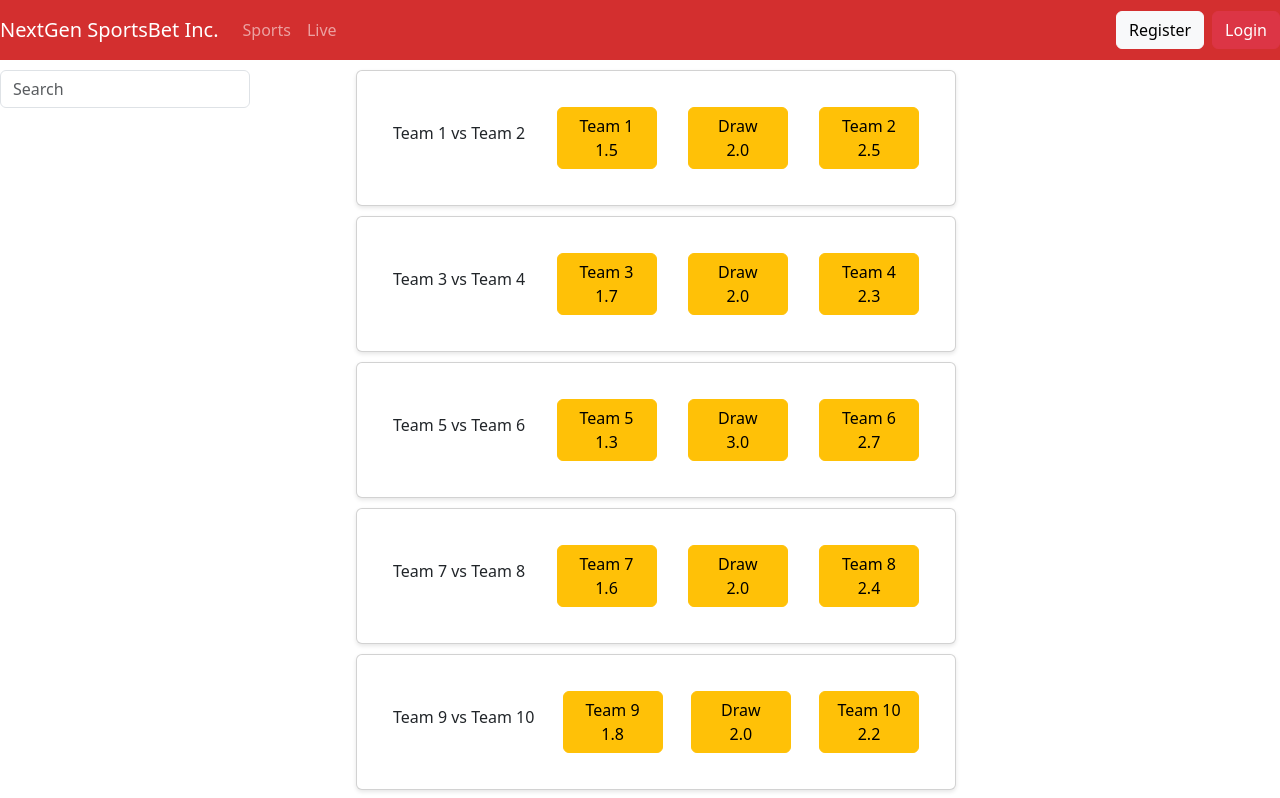
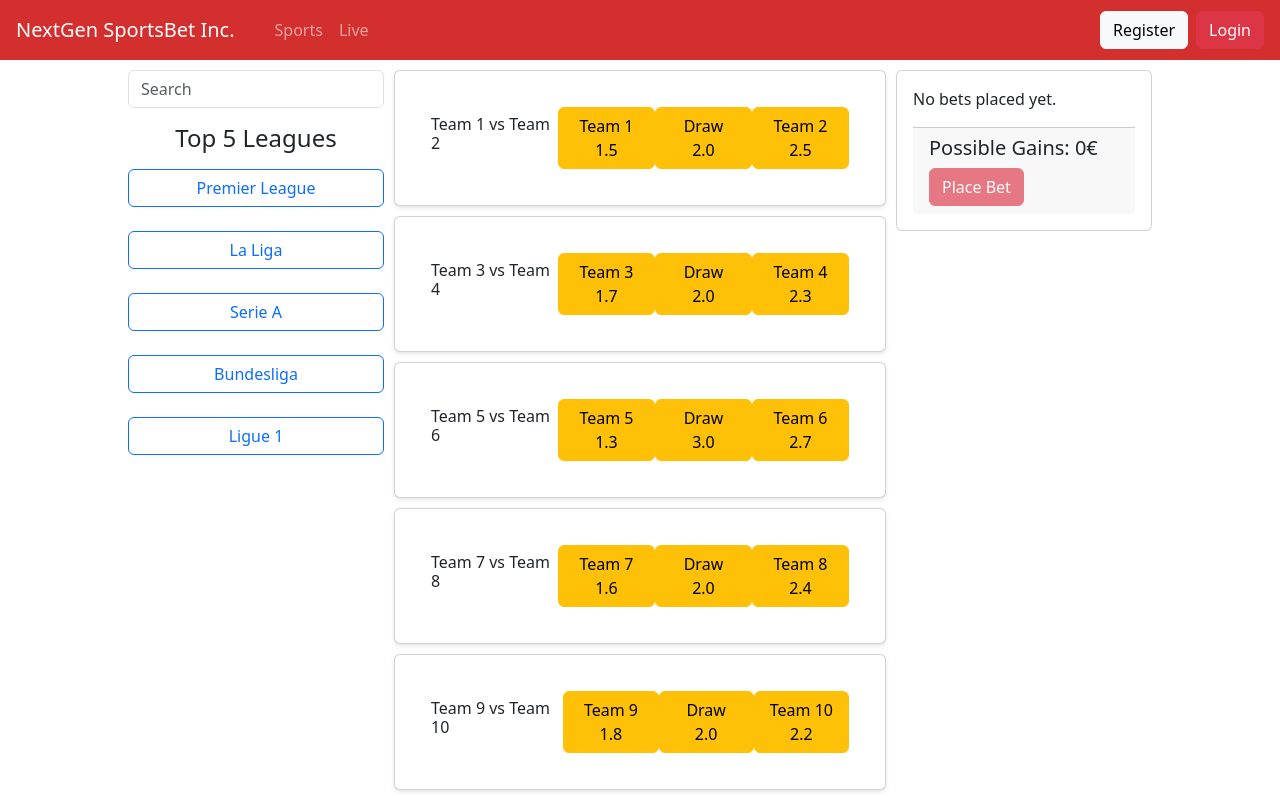
Before and after one commit to pompeucosta/Betting-WebApp, a React (Vite) app in the folder ui/: page / in a window 1280 px wide. Shown: the top 798 px of the page. Built offline with nearby package versions, Linux system fonts and the light colour scheme.

Commit message:
added bets preview and some css tweaks

```diff
--- a/ui/src/App.css
+++ b/ui/src/App.css
@@ -4,6 +4,13 @@ body, html, #root, .App {
   margin: 0;
   display: flex;
   flex-direction: column;
+  box-sizing: border-box;
+}
+
+*,
+*::before,
+*::after {
+  box-sizing: inherit;
 }
 
 .navbar {
@@ -12,27 +19,41 @@ body, html, #root, .App {
   justify-content: space-between;
   padding: 10px;
   height: 60px;
+  box-sizing: border-box;
 }
 
 .sidenav {
-  height: calc(100% - 60px);
-  width: 250px;
+  width: 20%;
+  background: #fff;
   position: fixed;
-  z-index: 1;
   top: 60px;
-  left: 0;
+  margin-bottom: 70px;
+  left: 10%;
   overflow-x: hidden;
   padding-top: 10px;
+  transition: width 0.3s ease;
 }
 
-.content {
+.betPreview {
+  width: 20%;
+  background: #fff;
+  position: fixed;
+  top: 60px;
+  margin-bottom: 70px;
+  right: 10%;
+  overflow-x: hidden;
+  padding-top: 10px;
+  transition: width 0.3s ease;
+}
+
+.gameList {
   flex: 1;
-  display: flex;
-  justify-content: center;
-  align-items: center;
-  text-align: center;
-  padding: 20px;
-  padding-top: 60px;
+  position: relative;
+  margin-left: 30%;
+  margin-right: 30%;
+  top: 60px;
+  margin-bottom: 70px;
+  box-sizing: border-box;
 }
 
 .gameCard {
@@ -41,7 +62,7 @@ body, html, #root, .App {
   box-shadow: 0 2px 4px rgba(0, 0, 0, 0.1);
   margin: 10px;
   padding: 20px;
-  width: 600px;
+  box-sizing: border-box;
 }
 
 .gameCardContent {
@@ -49,12 +70,6 @@ body, html, #root, .App {
   align-items: center;
   justify-content: space-between;
   flex-direction: row;
-}
-
-.gameList {
-  display: flex;
-  flex-wrap: wrap;
-  justify-content: center;
 }
 
 .oddsButton {
@@ -75,4 +90,24 @@ footer {
   padding: 10px;
   text-align: center;
   width: 100%;
+  height: 60px;
+  box-sizing: border-box;
 }
+
+@media (max-width: 1200px) {
+  .sidenav {
+    display: none;
+  }
+
+  .gameList {
+    margin-left: 10%;
+    margin-right: 10%;
+  }
+
+  .betPreview {
+    position: static;
+    width: 100%;
+    height: auto;
+    display: block;
+  }
+}
--- a/ui/src/App.jsx
+++ b/ui/src/App.jsx
@@ -4,20 +4,16 @@ import Error from './pages/Error'
 import Home from './pages/Home'
 import Header from './components/Header'
 import Footer from './components/Footer'
-import Sidenav from './components/Sidenav'
 
 function App() {
   return (
     <BrowserRouter>
       <div className="App">
         <Header />
-        <Sidenav />
-        <div className="content">
           <Routes>
-            <Route path="/" element={<Home />} />
+            <Route path="/" element={<Home/>} />
             <Route path="*" element={<Error />} />
           </Routes>
-        </div>
         <Footer />
       </div>
     </BrowserRouter>
--- /dev/null
+++ b/ui/src/components/BetCard.jsx
@@ -0,0 +1,24 @@
+import React from 'react'
+import { Card, Form, Button } from 'react-bootstrap'
+
+const BetCard = ({ bet, handleRemoveBet, onBetAmountChange }) => {
+    return (
+        <Card>
+            <Card.Header>
+                <Button variant="danger" onClick={() => handleRemoveBet(bet)}>X</Button>
+            </Card.Header>
+            <Card.Body>
+                <h6>{bet.game.homeTeam} vs {bet.game.awayTeam}</h6>
+                <h5>{bet.team}</h5>
+                <p>{bet.odds}</p>
+                <Form>
+                    <Form.Group controlId="betAmount">
+                        <Form.Control type="number" placeholder="Amount" onChange={(e) => onBetAmountChange(bet, e.target.value)} />
+                    </Form.Group>
+                </Form>
+            </Card.Body>
+        </Card>
+    )
+}
+
+export default BetCard
--- /dev/null
+++ b/ui/src/components/BetPreview.jsx
@@ -0,0 +1,60 @@
+import { useState, useEffect } from 'react'
+import { Card, Button } from 'react-bootstrap'
+import BetCard from './BetCard'
+
+const BetPreview = ( { bets, onBetRemoved } ) => {
+    const [possibleGains, setPossibleGains] = useState(0)
+
+    // useEffect hook to calculate possible gains when bets are removed
+    useEffect(() => {
+        calculatePossibleGains()
+    }, [bets])
+
+    const calculatePossibleGains = () => {
+        let gains = 0
+        bets.forEach((bet) => {
+            gains += bet.amount * bet.odds
+        })
+        setPossibleGains(gains)
+    }
+
+    const onBetAmountChange = (bet, amount) => {
+        bet.amount = amount
+        calculatePossibleGains() // Recalculate possible gains when bet amount changes
+    }
+
+    const handleRemoveBet = (bet) => {
+        onBetRemoved(bet)
+    }
+
+    return (
+        <div className="betPreview">
+            <Card>
+                <Card.Body>
+                    {bets.length > 0 ? (
+                        bets.map((bet) => (
+                        <div key={bet.id}>
+                            <BetCard bet={bet} handleRemoveBet={handleRemoveBet} onBetAmountChange={onBetAmountChange} />
+                        </div>
+                    ))
+                    ) : (
+                        <p>No bets placed yet.</p>
+                    )}
+                    {bets.length > 0 ? (
+                        <Card.Footer>
+                            <h5>Possible Gains: {possibleGains}€</h5>
+                            <Button variant="danger">Place Bet</Button>
+                        </Card.Footer>
+                    ) : (
+                        <Card.Footer>
+                            <h5>Possible Gains: {possibleGains}€</h5>
+                            <Button variant="danger" disabled>Place Bet</Button>
+                        </Card.Footer>
+                    )}
+                </Card.Body>
+            </Card>
+        </div>
+    )
+}
+
+export default BetPreview
--- a/ui/src/components/Footer.jsx
+++ b/ui/src/components/Footer.jsx
@@ -5,7 +5,7 @@ const Footer = () => {
         <footer>
             <p>&copy; NextGen SportsBet Inc.</p>
         </footer>
-    );
-};
+    )
+}
 
-export default Footer;
+export default Footer
--- a/ui/src/components/Game.jsx
+++ /dev/null
@@ -1,28 +0,0 @@
-import React from 'react';
-import { Card, Button, ButtonGroup } from 'react-bootstrap';
-
-const Game = ({ game }) => {
-    return (
-        <Card className='gameCard'>
-            <Card.Body>
-                <Card.Text className='gameCardContent'>
-                    <h6>{game.homeTeam} vs {game.awayTeam}</h6>
-                    <Button className='oddsButton' variant="warning">
-                        <p>{game.homeTeam}</p>
-                        {game.oddsHomeTeam}
-                    </Button>
-                    <Button className='oddsButton' variant="warning">
-                        <p>Draw</p>
-                        {game.oddsDraw}
-                    </Button>
-                    <Button className='oddsButton' variant="warning">
-                        <p>{game.awayTeam}</p>
-                        {game.oddsAwayTeam}
-                    </Button>
-                </Card.Text>
-            </Card.Body>
-        </Card>
-    );
-};
-
-export default Game;
--- /dev/null
+++ b/ui/src/components/GameCard.jsx
@@ -0,0 +1,32 @@
+import React from 'react'
+import { Card, Button } from 'react-bootstrap'
+
+const GameCard = ({ game, handleClick }) => {
+    const generateId = () => {
+        return Date.now()
+    }
+
+    return (
+        <Card className='gameCard'>
+            <Card.Body>
+                <Card.Text className='gameCardContent'>
+                    <h6>{game.homeTeam} vs {game.awayTeam}</h6>
+                    <Button className='oddsButton' variant="warning" onClick={() => handleClick({id:generateId(), game:game, team:game.homeTeam, odds:game.oddsHomeTeam, amount:0.0})}>
+                        <p>{game.homeTeam}</p>
+                        {game.oddsHomeTeam}
+                    </Button>
+                    <Button className='oddsButton' variant="warning" onClick={() => handleClick({id:generateId(), game:game, team:'Draw', odds:game.oddsDraw, amount:0.0})}>
+                        <p>Draw</p>
+                        {game.oddsDraw}
+                    </Button>
+                    <Button className='oddsButton' variant="warning" onClick={() => handleClick({id:generateId(), game:game, team:game.awayTeam, odds:game.oddsAwayTeam, amount:0.0})}>
+                        <p>{game.awayTeam}</p>
+                        {game.oddsAwayTeam}
+                    </Button>
+                </Card.Text>
+            </Card.Body>
+        </Card>
+    )
+}
+
+export default GameCard
--- a/ui/src/components/GameList.jsx
+++ b/ui/src/components/GameList.jsx
@@ -1,7 +1,7 @@
-import React from 'react';
-import Game from './Game';
+import React from 'react'
+import GameCard from './GameCard'
 
-const GameList = () => {
+const GameList = ({ onBetSelected }) => {
     const games = {
         game1: {
             homeTeam: 'Team 1',
@@ -75,15 +75,21 @@ const GameList = () => {
         }
     }
 
+    const handleClick = (bet) => {
+        onBetSelected(bet)
+    }
+
     return (
         <div className='gameList'>
-            <ul>
-                {Object.values(games).map((game, index) => (
-                    <Game key={index} game={game} />
-                ))}
-            </ul>
+            {Object.keys(games).length > 0 ? (
+                Object.values(games).map((game, index) => (
+                    <GameCard key={index} game={game} handleClick={handleClick} />
+                ))
+            ) : (
+                <p>No games available.</p>
+            )}
         </div>
-    );
-};
+    )
+}
 
-export default GameList;
+export default GameList
--- a/ui/src/components/Header.jsx
+++ b/ui/src/components/Header.jsx
@@ -4,20 +4,20 @@ import { Navbar, Nav, Button } from 'react-bootstrap'
 const Header = () => {
     return (
         <Navbar variant='dark' expand="lg" className="navbar" fixed="top">
-        <Navbar.Brand href="#">NextGen SportsBet Inc.</Navbar.Brand>
+        <Navbar.Brand href="#" className='px-3'>NextGen SportsBet Inc.</Navbar.Brand>
         <Navbar.Toggle aria-controls="basic-navbar-nav" />
         <Navbar.Collapse id="basic-navbar-nav">
             <Nav className="me-auto">
             <Nav.Link href="#">Sports</Nav.Link>
             <Nav.Link href="#">Live</Nav.Link>
             </Nav>
-            <Nav>
+            <Nav className='px-3'>
             <Button variant="light" className="ms-2">Register</Button>
             <Button variant="danger" className="ms-2">Login</Button>
             </Nav>
         </Navbar.Collapse>
         </Navbar>
-    );
-};
+    )
+}
 
-export default Header;
+export default Header
--- a/ui/src/components/Sidenav.jsx
+++ b/ui/src/components/Sidenav.jsx
@@ -1,16 +1,24 @@
-import React from 'react';
-import { Form } from 'react-bootstrap';
+import React from 'react'
+import { Form, Button } from 'react-bootstrap'
 
 const Sidenav = () => {
     return (
         <div className="sidenav">
             <Form>
-                <Form.Group controlId="formBasicSearch">
+                <Form.Group controlId="formBasicSearch" className="mb-3">
                     <Form.Control type="search" placeholder="Search" />
                 </Form.Group>
             </Form>
+            <div className="d-grid gap-2 text-center">
+                <h4>Top 5 Leagues</h4>
+                <Button variant="outline-primary" className="mb-3">Premier League</Button>
+                <Button variant="outline-primary" className="mb-3">La Liga</Button>
+                <Button variant="outline-primary" className="mb-3">Serie A</Button>
+                <Button variant="outline-primary" className="mb-3">Bundesliga</Button>
+                <Button variant="outline-primary" className="mb-3">Ligue 1</Button>
+            </div>
         </div>
-    );
-};
+    )
+}
 
-export default Sidenav;
+export default Sidenav
--- a/ui/src/pages/Error.jsx
+++ b/ui/src/pages/Error.jsx
@@ -6,7 +6,7 @@ const Error = () => {
             <h1>Error Page</h1>
             <p>Oops! Something went wrong.</p>
         </div>
-    );
-};
+    )
+}
 
-export default Error;
+export default Error
--- a/ui/src/pages/Home.jsx
+++ b/ui/src/pages/Home.jsx
@@ -1,12 +1,26 @@
-import React from 'react'
-import GameList from '../components/GameList';
+import { useState } from 'react'
+import GameList from '../components/GameList'
+import BetPreview from '../components/BetPreview'
+import Sidenav from '../components/Sidenav'
 
 function Home() {
+    const [bets, setBets] = useState([])
+
+    const onBetSelected = (bet) => {
+        setBets([...bets, bet])
+    }
+
+    const onBetRemoved = (bet) => {
+        setBets(bets.filter((b) => b.id !== bet.id))
+    }
+
     return (
         <div>
-            <GameList />
+            <Sidenav />
+            <GameList onBetSelected={onBetSelected} />
+            <BetPreview bets={bets} onBetRemoved={onBetRemoved} />
         </div>
-    );
+    )
 }
 
-export default Home;
+export default Home
```
